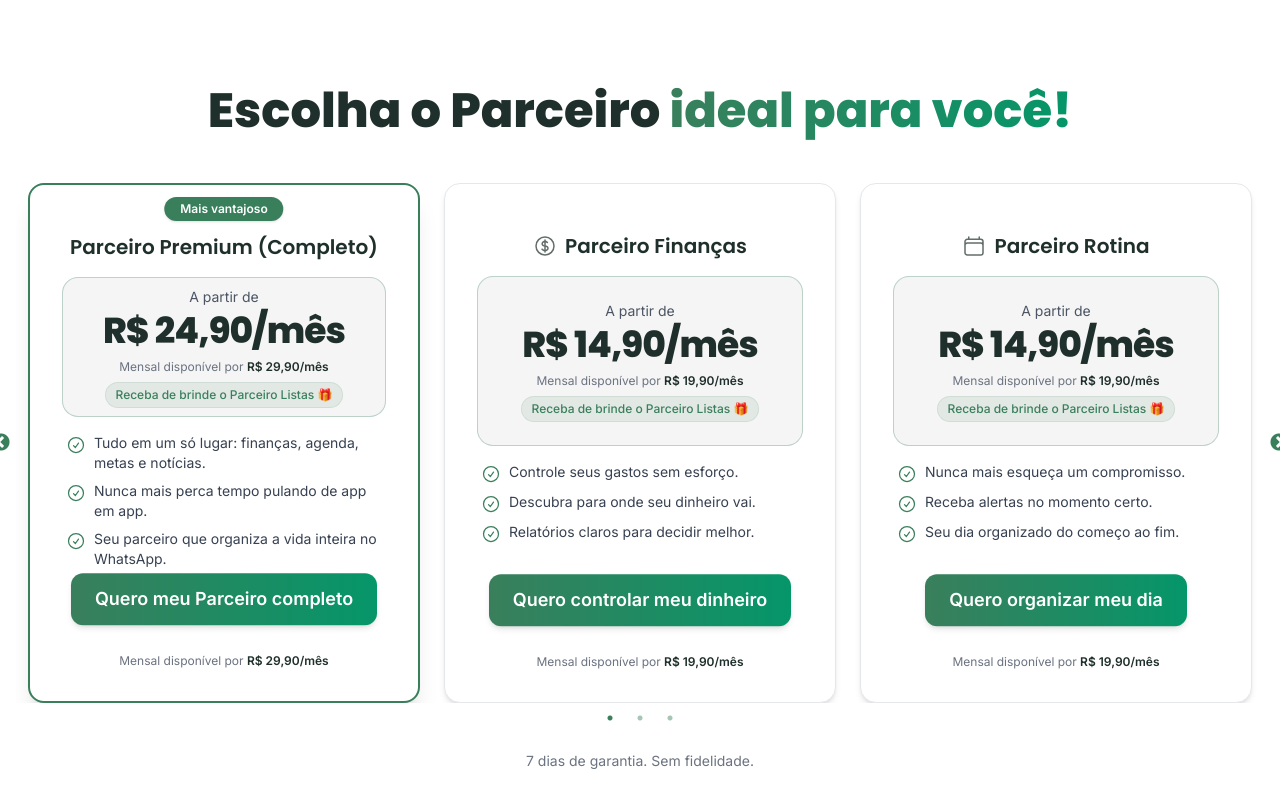
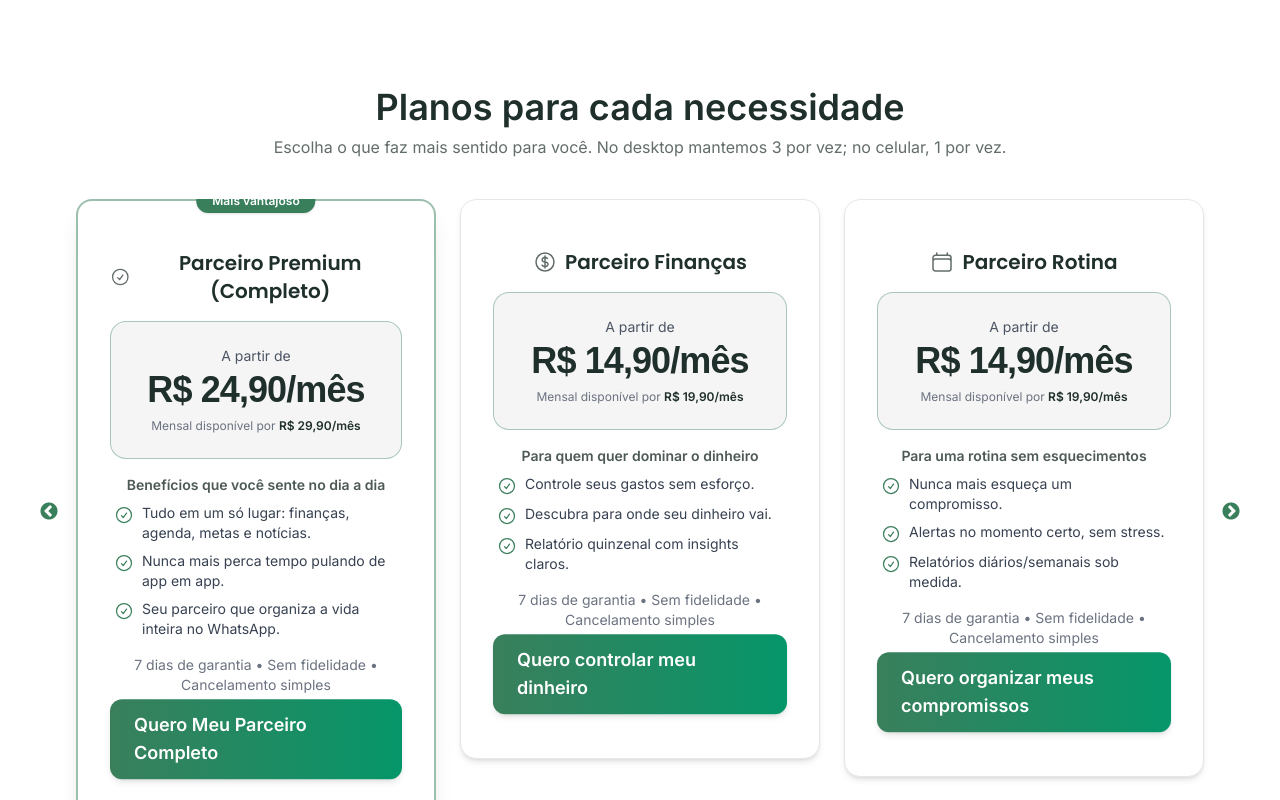
Before and after one commit to herick25/Site-Parceiro-IA, a React (Vite) app: page / in a window 1280 px wide. Shown: the part 3660-4460 px from the top of the page. Built offline with nearby package versions, Linux system fonts and the light colour scheme.

Commit message:
ajuste plans

```diff
--- a/src/sections/Plans.jsx
+++ b/src/sections/Plans.jsx
@@ -9,6 +9,8 @@ import {
   FlagIcon,
   CheckCircleIcon,
 } from "@heroicons/react/24/outline";
+import "slick-carousel/slick/slick.css";
+import "slick-carousel/slick/slick-theme.css";
 
 export default function Plans() {
   const PRICES = {
@@ -22,82 +24,85 @@ export default function Plans() {
       title: "Parceiro Premium (Completo)",
       price: PRICES.premium.annual,
       monthly: PRICES.premium.monthly,
+      highlight: true,
+      icon: CheckCircleIcon,
+      bulletsTitle: "Benefícios que você sente no dia a dia",
       features: [
         "Tudo em um só lugar: finanças, agenda, metas e notícias.",
         "Nunca mais perca tempo pulando de app em app.",
         "Seu parceiro que organiza a vida inteira no WhatsApp.",
       ],
-      cta: "Quero meu Parceiro completo",
-      highlight: true,
+      cta: "Quero Meu Parceiro Completo",
     },
     {
-      key: "financas",
+      key: "financeiro",
       title: "Parceiro Finanças",
       price: PRICES.basic.annual,
       monthly: PRICES.basic.monthly,
+      icon: CurrencyDollarIcon,
+      bulletsTitle: "Para quem quer dominar o dinheiro",
       features: [
         "Controle seus gastos sem esforço.",
         "Descubra para onde seu dinheiro vai.",
-        "Relatórios claros para decidir melhor.",
+        "Relatório quinzenal com insights claros.",
       ],
       cta: "Quero controlar meu dinheiro",
-      icon: CurrencyDollarIcon,
     },
     {
       key: "rotina",
       title: "Parceiro Rotina",
       price: PRICES.basic.annual,
       monthly: PRICES.basic.monthly,
+      icon: CalendarIcon,
+      bulletsTitle: "Para uma rotina sem esquecimentos",
       features: [
         "Nunca mais esqueça um compromisso.",
-        "Receba alertas no momento certo.",
-        "Seu dia organizado do começo ao fim.",
+        "Alertas no momento certo, sem stress.",
+        "Relatórios diários/semanais sob medida.",
       ],
-      cta: "Quero organizar meu dia",
-      icon: CalendarIcon,
-    },
-    {
-      key: "noticias",
-      title: "Parceiro Notícias",
-      price: PRICES.basic.annual,
-      monthly: PRICES.basic.monthly,
-      features: [
-        "Receba só as notícias de seu interesse.",
-        "Pare de perder tempo com excesso de informação.",
-        "Resumos rápidos.",
-      ],
-      cta: "Quero só o que importa",
-      icon: NewspaperIcon,
+      cta: "Quero organizar meus compromissos",
     },
     {
       key: "metas",
       title: "Parceiro Metas",
       price: PRICES.basic.annual,
       monthly: PRICES.basic.monthly,
+      icon: FlagIcon,
+      bulletsTitle: "Disciplina com leveza",
       features: [
-        "Tire suas metas do papel.",
-        "Acompanhe o progresso sem esforço.",
-        "Pequenas vitórias que mantêm você no ritmo.",
+        "Defina objetivos em linguagem natural.",
+        "Acompanhe o progresso automaticamente.",
+        "Parabéns e reforço quando você evolui.",
       ],
-      cta: "Quero tirar metas do papel",
-      icon: FlagIcon,
+      cta: "Quero bater minhas metas",
+    },
+    {
+      key: "listas",
+      title: "Parceiro Listas",
+      price: PRICES.basic.annual,
+      monthly: PRICES.basic.monthly,
+      icon: NewspaperIcon,
+      bulletsTitle: "Tudo organizado, sem bagunça",
+      features: [
+        "Listas de compras, estudos, filmes e mais.",
+        "Marque, conclua, delete — simples e rápido.",
+        "Crie novas listas quando precisar.",
+      ],
+      cta: "Quero minhas listas organizadas",
     },
   ];
 
-  // Desktop: 3 (sem mudanças)
-  // Tablet: 2 (sem mudanças)
-  // Mobile: 1, centralizado, sem variableWidth
   const sliderSettings = {
     dots: true,
     arrows: true,
     infinite: false,
     speed: 500,
-    slidesToShow: 3,           // PC igual
+    slidesToShow: 3,           // desktop
     slidesToScroll: 1,
     centerMode: false,
-    adaptiveHeight: false,
+    adaptiveHeight: false,     // evita “salto” de altura entre slides
     responsive: [
-      { breakpoint: 1024, settings: { slidesToShow: 2, arrows: true, centerMode: false } }, // tablet igual
+      { breakpoint: 1024, settings: { slidesToShow: 2, arrows: true, centerMode: false } }, // tablet
       {
         breakpoint: 768,
         settings: {
@@ -105,7 +110,7 @@ export default function Plans() {
           arrows: false,
           centerMode: false,
           variableWidth: false,
-          adaptiveHeight: true,
+          adaptiveHeight: false, // manter estável no mobile também
         },
       },
     ],
@@ -118,86 +123,72 @@ export default function Plans() {
     </li>
   );
 
-  return (
-    <section id="planos" className="py-20 bg-white px-4 scroll-mt-24" data-aos="fade-up">
-      <div className="max-w-7xl mx-auto">
-        {/* Header */}
-        <div className="mb-12">
-          <h2 className="text-center text-3xl sm:text-5xl font-extrabold font-poppins text-escuro">
-            Escolha o Parceiro{" "}
-            <span className="bg-gradient-to-r from-menta to-emerald-600 bg-clip-text text-transparent">
-              ideal para você!
-            </span>
-          </h2>
-        </div>
-
-        {/* Carrossel */}
-        <Slider {...sliderSettings}>
-          {plans.map((plan) => (
-            // width total no mobile para evitar esmagar; no desktop/tablet segue como antes
-            <div key={plan.key} className="px-3 w-full max-w-[420px] md:max-w-none mx-auto">
-              <div
-                className={`relative overflow-visible rounded-2xl p-8 pt-12 bg-white
-                            ${plan.highlight ? "border-2 border-menta shadow-xl" : "border border-gray-200 shadow-md hover:shadow-lg"}
-                            grid grid-rows-[auto_auto_1fr_auto_auto] gap-4
-                            w-full
-                            h-auto md:h-[520px]`}  // mobile: natural; PC: altura como antes
+  const PlanCard = ({ plan }) => (
+    <div className="px-3 w-full max-w-[420px] md:max-w-none mx-auto h-full">
+      <article
+        className={[
+          "relative rounded-2xl bg-white",
+          plan.highlight ? "border-2 border-menta/50 shadow-xl" : "border border-gray-200 shadow-md hover:shadow-lg",
+          "grid grid-rows-[auto_auto_1fr_auto_auto] gap-4",
+          "w-full h-full min-h-[560px] md:min-h-[520px]",
+          "p-8 pt-12",
+        ].join(" ")}
       >
-                {/* Badge apenas no Premium */}
         {plan.highlight && (
-                  <span className="absolute left-1/2 -translate-x-1/2 top-3 bg-menta text-white text-xs font-semibold px-4 py-1 rounded-full shadow">
+          <span className="absolute left-1/2 -translate-x-1/2 -top-3 bg-menta text-white text-xs font-semibold px-4 py-1 rounded-full shadow">
             Mais vantajoso
           </span>
         )}
 
-                {/* Título */}
-                <h3 className="text-xl font-poppins font-semibold text-escuro flex items-center gap-2 justify-center text-center">
+        <h3 className="text-lg md:text-xl font-poppins font-semibold text-escuro flex items-center gap-2 justify-center text-center">
           {plan.icon && <plan.icon className="w-6 h-6 text-escuro/70" />}
           {plan.title}
         </h3>
 
-                {/* Preço (com brinde dentro) */}
-                <div className="rounded-2xl border border-menta/30 bg-gelo p-6 text-center min-h-[100px] flex flex-col items-center justify-center">
-                  <div className="text-sm text-gray-600 mb-1">A partir de</div>
-                  <div className="text-3xl md:text-4xl font-extrabold font-poppins text-escuro whitespace-nowrap leading-tight tracking-tight">
+        <div className="rounded-2xl border border-menta/40 bg-gelo p-6 text-center min-h-[96px] flex flex-col items-center justify-center">
+          <div className="text-xs md:text-sm text-gray-600 mb-1">A partir de</div>
+          <div className="text-2xl md:text-4xl font-extrabold font-montserrat text-escuro whitespace-nowrap leading-tight tracking-tight">
             {plan.price}
           </div>
-
-                  {/* Mensal dentro do bloco */}
-                  <p className="text-xs text-gray-500 mt-2">
-                    Mensal disponível por{" "}
-                    <span className="font-semibold text-escuro">{plan.monthly}</span>
+          <p className="text-[11px] md:text-xs text-gray-500 mt-2">
+            Mensal disponível por <span className="font-semibold text-escuro">{plan.monthly}</span>
           </p>
-
-                  {/* Brinde destacado */}
-                  <span className="mt-2 inline-flex items-center gap-1 text-xs font-medium text-menta bg-menta/10 ring-1 ring-menta/20 px-2.5 py-1 rounded-full">
-                    Receba de brinde o Parceiro Listas 🎁
-                  </span>
         </div>
 
-                {/* Features */}
-                <ul className="space-y-2 text-left px-1">
+        <div className="px-1">
+          <div className="text-xs md:text-sm font-semibold text-escuro/80 mb-2 text-center">{plan.bulletsTitle}</div>
+          <ul className="space-y-2">
             {plan.features.map((f, i) => (
               <Feature key={i}>{f}</Feature>
             ))}
           </ul>
-
-                {/* CTA */}
-                <div className="flex justify-center items-end">
-                  <ModernCTA>{plan.cta}</ModernCTA>
         </div>
 
-                {/* Mensal no rodapé (reforço) */}
-                <p className="text-xs text-gray-500 text-center">
-                  Mensal disponível por{" "}
-                  <span className="font-semibold text-escuro">{plan.monthly}</span>
-                </p>
+        <div className="text-center text-xs md:text-sm text-gray-500">
+          7 dias de garantia • Sem fidelidade • Cancelamento simples
         </div>
+
+        <div className="flex justify-center">
+          <ModernCTA as="a" href="#contato">{plan.cta}</ModernCTA>
         </div>
+      </article>
+    </div>
+  );
+
+  return (
+    <section id="planos" className="py-20 px-4 bg-white" data-aos="fade-up" aria-label="Planos de assinatura">
+      <div className="max-w-6xl mx-auto">
+        <div className="text-center mb-10">
+          <h2 className="text-3xl md:text-4xl font-semibold text-escuro">Planos para cada necessidade</h2>
+          <p className="mt-2 text-escuro/70">Escolha o que faz mais sentido para você. No desktop mantemos 3 por vez; no celular, 1 por vez.</p>
+        </div>
+
+        <Slider {...sliderSettings}>
+          {plans.map((plan) => (
+            <PlanCard key={plan.key} plan={plan} />
           ))}
         </Slider>
 
-        {/* Rodapé */}
         <div className="mt-12 text-sm text-gray-500 text-center font-inter">
           7 dias de garantia. Sem fidelidade.
         </div>
```
Lines whose indentation alone changed are shown as unchanged.
